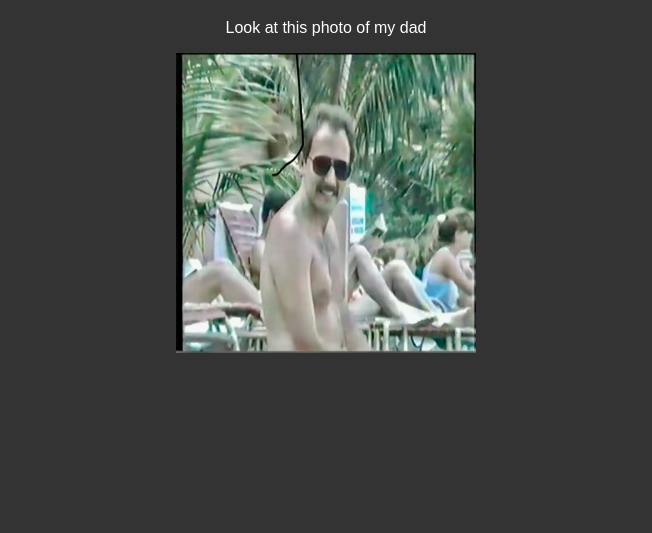
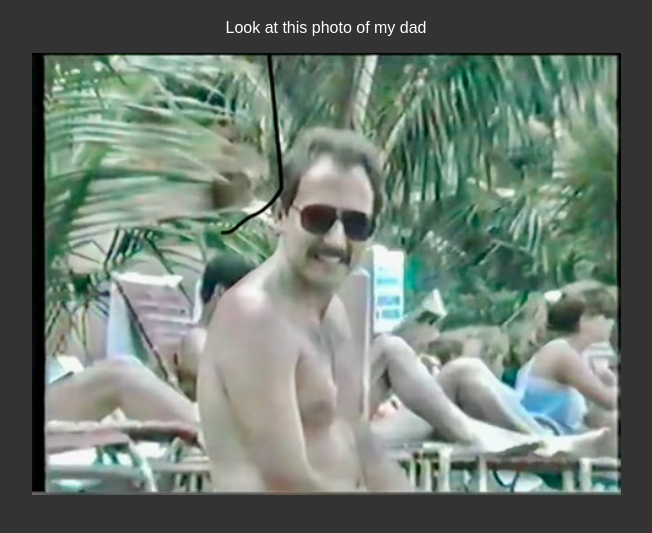
Before and after one commit to TheDominator54/DomCom, a plain HTML site: page index.html in a window 1280 px wide. Shown: the part 119-652 px from the top of the page, without its empty margins (314-966 px from the left). Drawn offline with Linux system fonts and the light colour scheme.

Commit message:
Fix resolution of photo

```diff
--- a/index.html
+++ b/index.html
@@ -20,6 +20,6 @@
 <body>
     <h1>Dominic Rand's Personal Website</h1>
     <p>Look at this photo of my dad</p>
-    <img src="Photo_Dad.jpeg" alt="My Dad" style="width: 300px; height: 300px;">
+    <img src="Photo_Dad.jpeg" alt="My Dad" style="width: 589px; height: 442px;">
 </body>
 </html>
```
